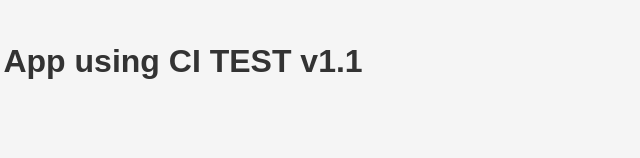
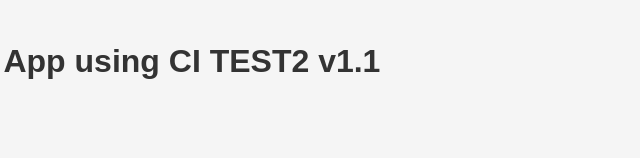
Before and after one commit to seoeunjoo73/docker-ci, a website: page public/index.html in a window 1280 px wide. Shown: the part 284-442 px from the top of the page, 534-1174 px from the left. Drawn offline with Linux system fonts and the light colour scheme.

Commit message:
Update index.html

```diff
--- a/public/index.html
+++ b/public/index.html
@@ -7,7 +7,7 @@
 </head>
 <body>
   <img src="images/fastcampus.png" alt="fastcampus logo">
-  <h1>Welcome to Fastcampus - Nodejs App using CI TEST v1.1</h1>
+  <h1>Welcome to Fastcampus - Nodejs App using CI TEST2 v1.1</h1>
   <p>This is a sample Nodejs application!</p>
 </body>
 </html>
```
